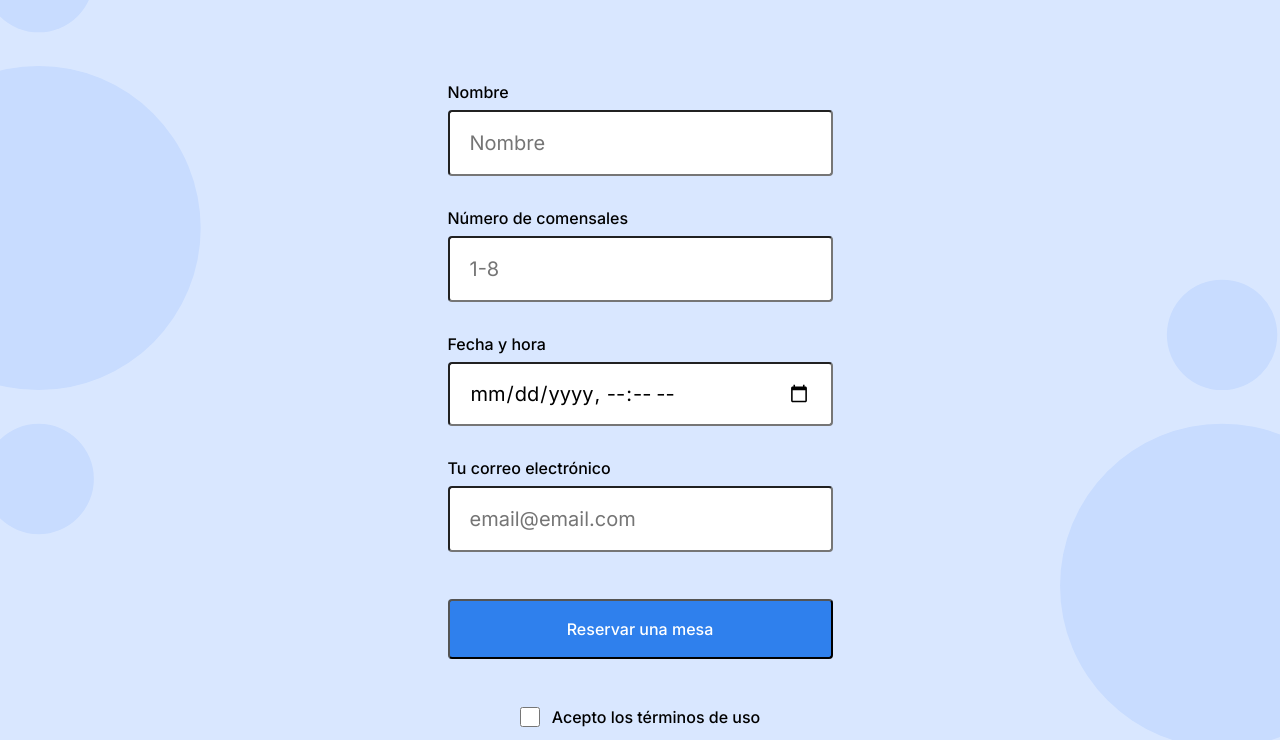
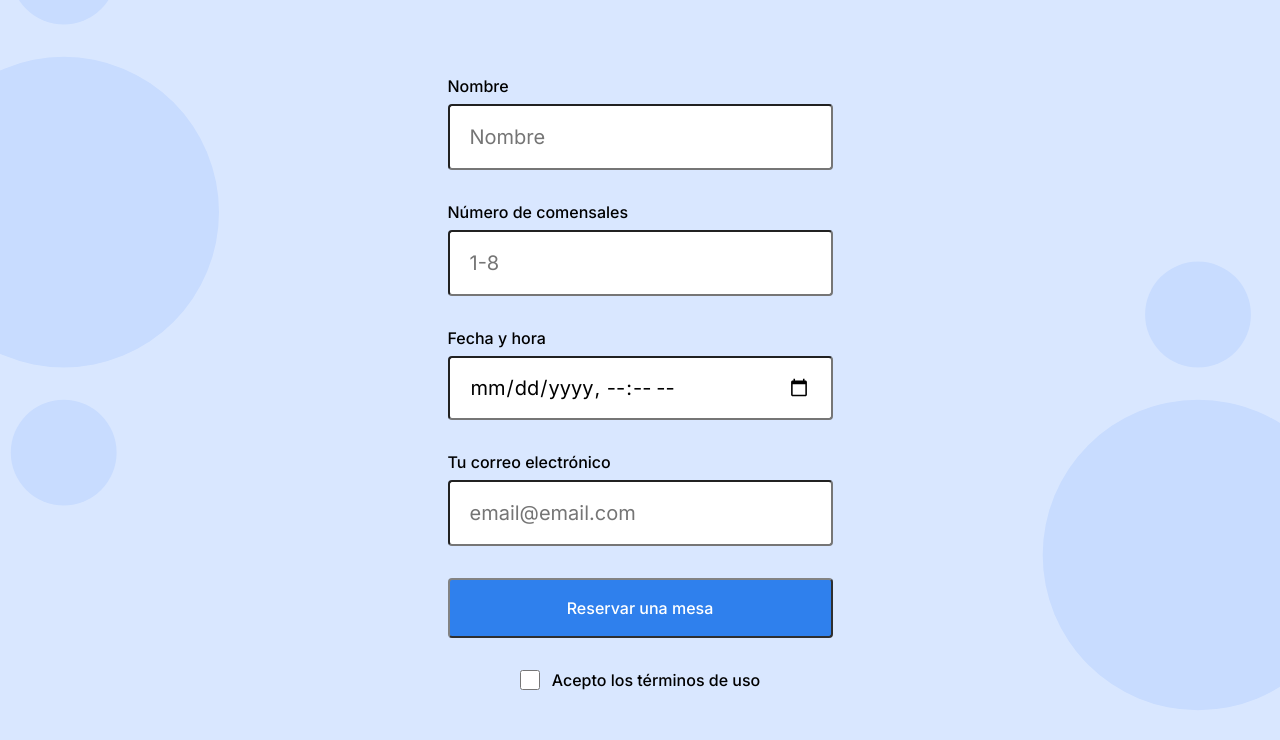
Before and after one commit to sebas7532silva/web_project_coffeeshop, a plain HTML site: page index.html in a window 1280 px wide. Shown: the part 1882-2622 px from the top of the page. Drawn offline with nearby package versions, Linux system fonts and the light colour scheme.

Commit message:
Nuevos cambios

```diff
--- a/index.html
+++ b/index.html
@@ -92,7 +92,7 @@
                 </section>
                 <section class="reservation" id="reservation">
                     <h2 class="reservation__title">Reservar una mesa</h2>
-                    <form class="reservation__form">
+                    <form class="form reservation__form">
                         <fieldset class="form__fieldset">
                             <label class="form__label" for="nombre">Nombre</label>
                             <input
--- a/pages/index.css
+++ b/pages/index.css
@@ -199,20 +199,26 @@
     font-style: normal;
     font-weight: 500;
     font-size: 44px;
+    margin: 0px auto 80px;
+    padding-top: 100px;
     line-height: 52px;
-    margin-top: 100px;
-    margin-bottom: 80px;
 }
 
 .reservation__form{
-    margin-bottom: 120px;
+    margin: 0 auto 120px;
+}
+
+.form{
+    max-width: 385px;
+    width: 100%;
 }
 
 .form__fieldset{
     display: flex;
     flex-direction: column;
     border: 0;
-    width: 385px;
+    padding: 0;
+    margin: 0;
 }
 
 .form__label{
@@ -245,17 +251,21 @@
 }
 
 .form__button{
-    font-family: "Inter", Arial, sans-serif;
+    border-radius: 4px;
+    margin: 0 0 32px;
+    box-sizing: border-box;
+    padding: 15px 20px;
+    width: 100%;
+    height: 60px;
+    font-size: 16px;
+    line-height: 20px;
+    font-family: inherit;
+    border-color: #838383;
+    background-color: #2f80ed;
+    font-family: Inter;
     font-style: normal;
     font-weight: 500;
-    font-size: 16px;
-    line-height: 20px;
-    background-color: #2f80ed;
-    border-radius: 4px;
     color: white;
-    height: 60px;
-    max-width: 385px;
-    margin-bottom: 32px;
 }
 
 .form__button:hover{
```
